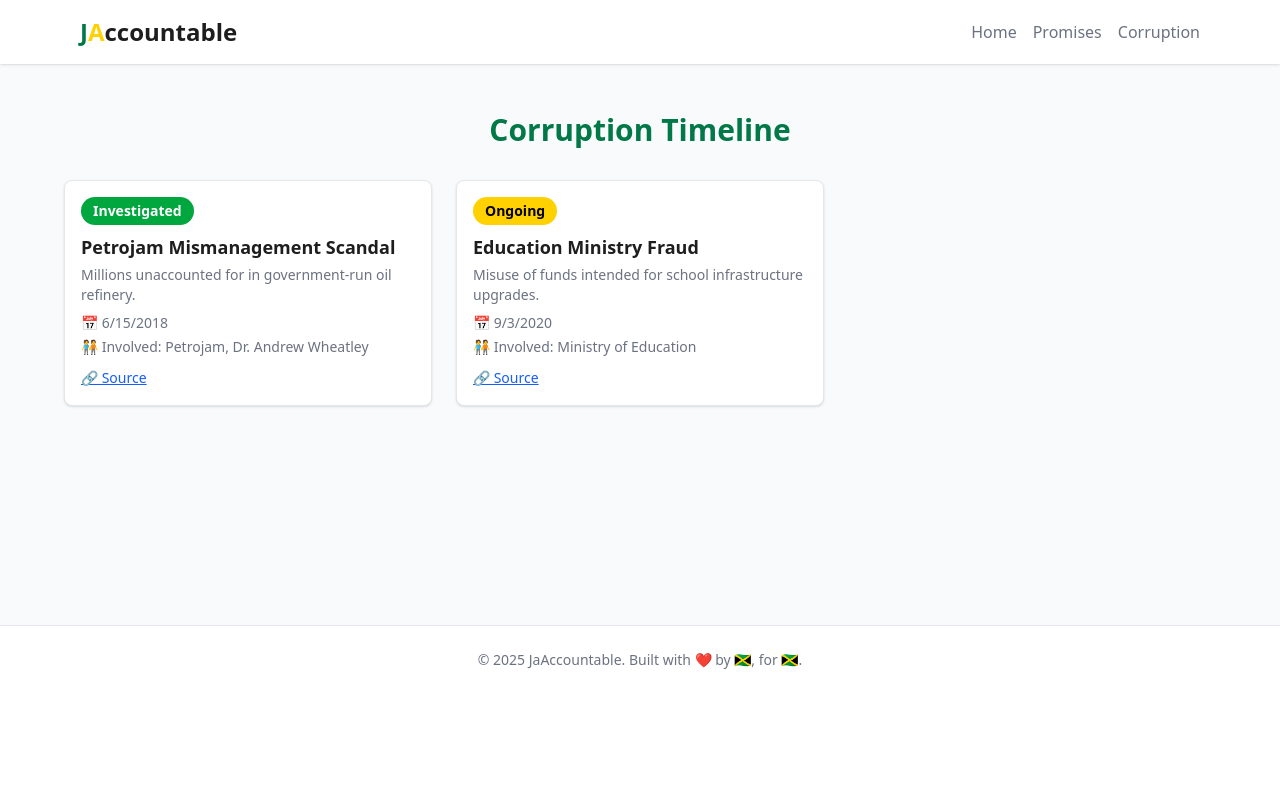
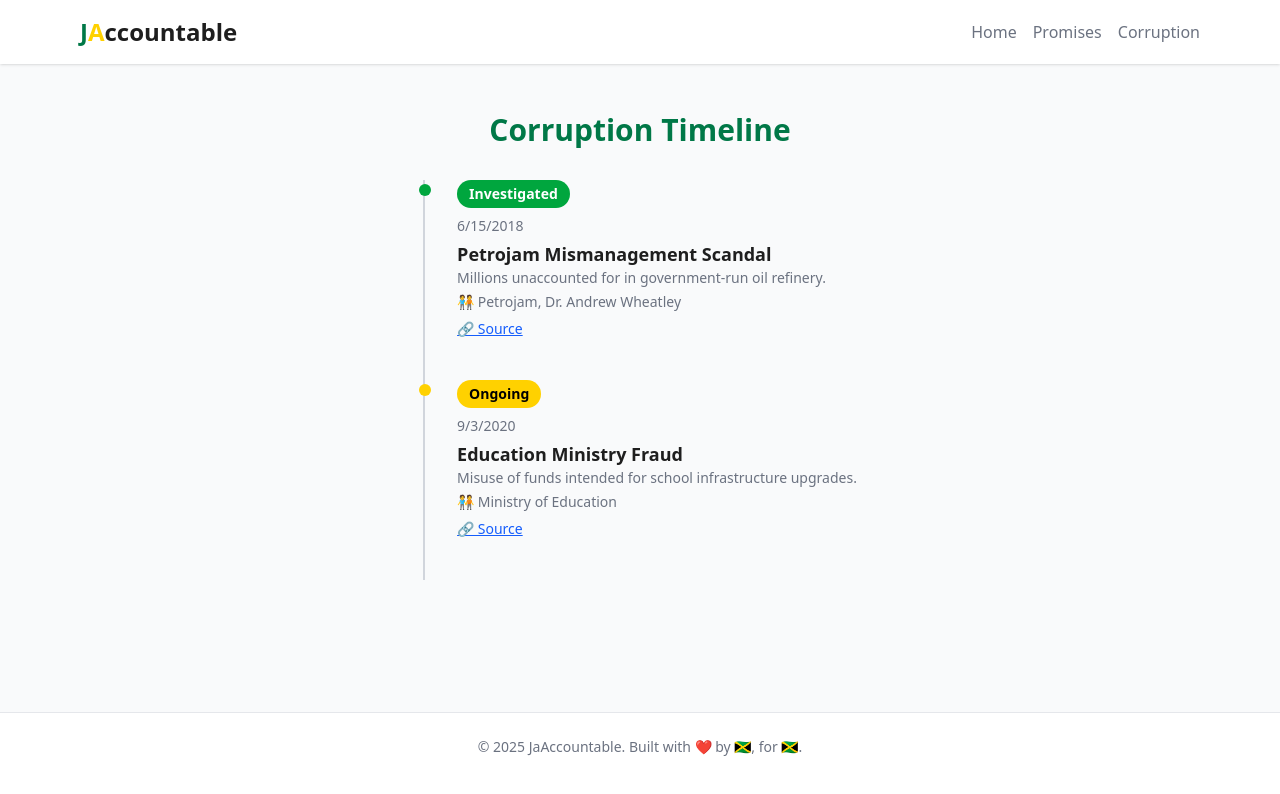
Before and after one commit to AshciR/jacountable, a Next.js app: page /corruption in a window 1280 px wide. Shown: the top 794 px of the page. Built offline with nearby package versions, Linux system fonts and the light colour scheme.

Commit message:
Timeline looks good

```diff
--- a/src/app/corruption/page.tsx
+++ b/src/app/corruption/page.tsx
@@ -1,18 +1,31 @@
-
-
 import data from "@/data/corruption.json";
 import {Header} from "@/components/Header";
-import {CorruptionCard} from "@/components/CorruptionCard";
+import {CorruptionCard, CorruptionCardProps} from "@/components/CorruptionCard";
 import {Footer} from "@/components/Footer";
+import {TimelineItem, TimelineItemProps} from "@/components/TimelineItem";
 
 const CorruptionPage = () => (
   <main className="bg-[#F9FAFB] text-charcoal min-h-screen flex flex-col">
     <Header/>
-    <div className="flex-grow px-4 py-12">
+    {/*<CardView corruptionData={data}/>*/}
+    <TimeLineView corruptionData={data}/>
+    <Footer/>
+  </main>
+);
+
+type TimeLineViewProps = {
+  corruptionData: TimelineItemProps[]
+}
+
+const TimeLineView = ({corruptionData}: TimeLineViewProps) => {
+  return (
+    <div className="flex-grow px-4 py-12 max-w-3xl mx-auto">
       <h1 className="text-3xl font-bold text-center mb-8 text-primary">Corruption Timeline</h1>
-      <div className="max-w-6xl mx-auto grid grid-cols-1 sm:grid-cols-2 lg:grid-cols-3 gap-6">
-        {data.map((item) => (
-          <CorruptionCard
+
+      {data
+        .sort((a, b) => new Date(a.date).getTime() - new Date(b.date).getTime())
+        .map((item) => (
+          <TimelineItem
             key={item.id}
             title={item.title}
             description={item.description}
@@ -22,10 +35,31 @@ const CorruptionPage = () => (
             source={item.source}
           />
         ))}
-      </div>
     </div>
-    <Footer/>
-  </main>
+  )
+}
+
+type CardViewProps = {
+  corruptionData: CorruptionCardProps[]
+}
+
+const CardView = ({corruptionData}: CardViewProps) => (
+  <div className="flex-grow px-4 py-12">
+    <h1 className="text-3xl font-bold text-center mb-8 text-primary">Corruption Timeline</h1>
+    <div className="max-w-6xl mx-auto grid grid-cols-1 sm:grid-cols-2 lg:grid-cols-3 gap-6">
+      {corruptionData.map((item) => (
+        <CorruptionCard
+          key={item.id}
+          title={item.title}
+          description={item.description}
+          date={item.date}
+          involved={item.involved}
+          status={item.status}
+          source={item.source}
+        />
+      ))}
+    </div>
+  </div>
 );
 
 export default CorruptionPage
--- a/src/components/CorruptionCard.tsx
+++ b/src/components/CorruptionCard.tsx
@@ -41,3 +41,4 @@ const CorruptionCard = ({
 );
 
 export {CorruptionCard}
+export type {CorruptionCardProps}
--- /dev/null
+++ b/src/components/TimelineItem.tsx
@@ -0,0 +1,58 @@
+type TimelineItemProps = {
+  title: string;
+  description: string;
+  date: string;
+  involved: string[];
+  status: string;
+  source: string;
+}
+
+const statusStyles: Record<TimelineItemProps["status"], string> = {
+  Ongoing: "bg-accent text-black",
+  Investigated: "bg-green-600 text-white",
+  Ignored: "bg-red-600 text-white"
+};
+
+const dotColors: Record<TimelineItemProps["status"], string> = {
+  Ongoing: "bg-accent",
+  Investigated: "bg-green-600",
+  Ignored: "bg-red-600"
+};
+
+
+const TimelineItem = ({
+                        title,
+                        description,
+                        date,
+                        involved,
+                        status,
+                        source
+                      }: TimelineItemProps) => (
+  <div className="relative pl-8 pb-10 border-l-2 border-gray-300">
+
+    {/* Dot */}
+    <div className={`absolute left-[-6px] top-1 w-3 h-3 rounded-full ${dotColors[status]}`}></div>
+
+    {/* Status badge */}
+    <span className={`inline-block px-3 py-1 text-sm font-semibold rounded-full mb-2 ${statusStyles[status]}`}>
+      {status}
+    </span>
+
+    {/* Content */}
+    <p className="text-sm text-slate mb-1">{new Date(date).toLocaleDateString()}</p>
+    <h3 className="text-lg font-semibold text-charcoal">{title}</h3>
+    <p className="text-sm text-slate mb-1">{description}</p>
+    <p className="text-sm text-slate mb-1">🧑‍🤝‍🧑 {involved.join(", ")}</p>
+    <a
+      href={source}
+      target="_blank"
+      rel="noopener noreferrer"
+      className="text-sm text-blue-600 underline hover:text-blue-800"
+    >
+      🔗 Source
+    </a>
+  </div>
+);
+
+export type {TimelineItemProps}
+export {TimelineItem}
```
